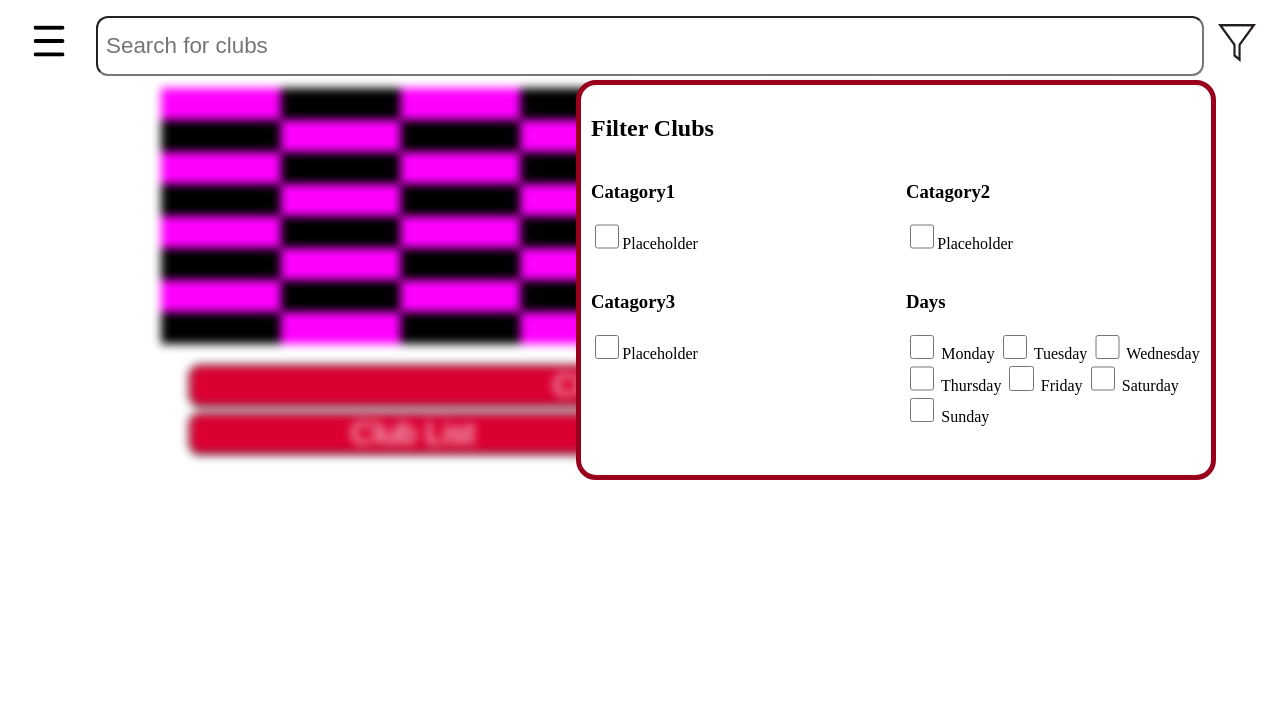
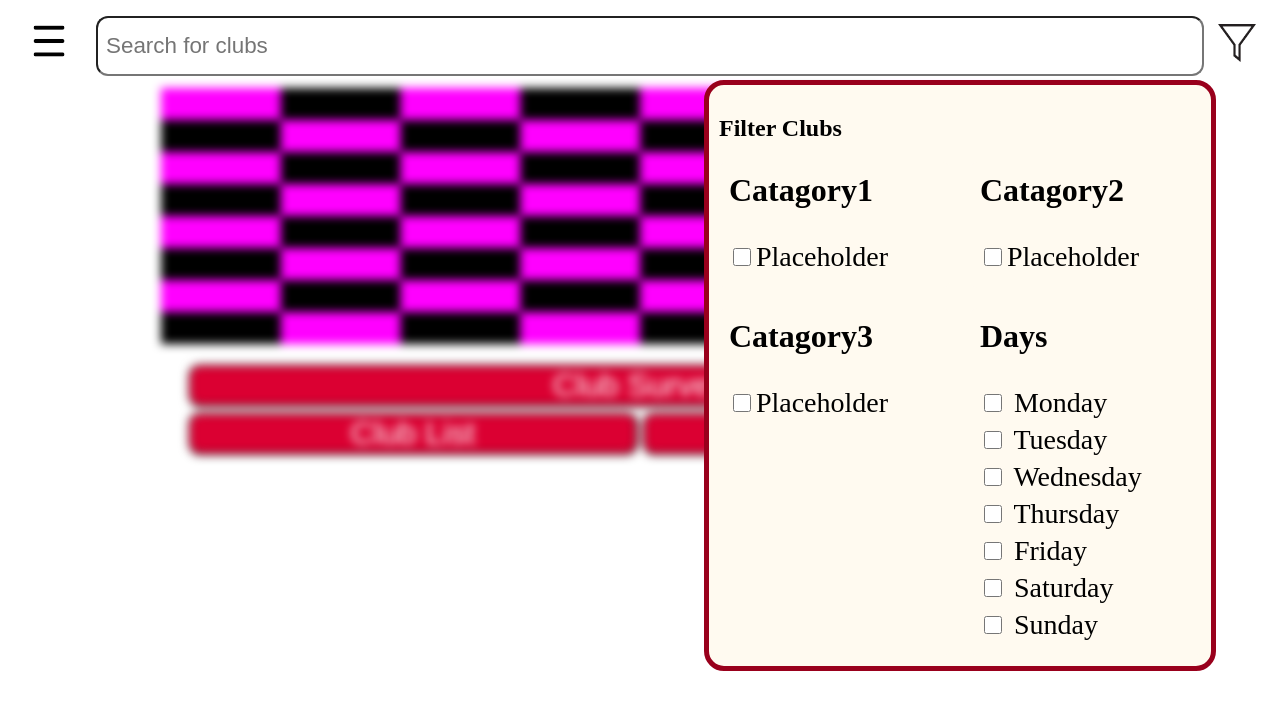
Before and after one commit to Thenameofallnames/Tiger-Finder, a plain HTML site: page Tiger Finder/Main.html in a window 1280 px wide. Both pictures are taken after a click on the picture 1236 px from the left and 43 px from the top of the page. Drawn offline with Linux system fonts and the light colour scheme.

Commit message:
Fixed Filter overlay

```diff
--- a/Tiger Finder/Main.css
+++ b/Tiger Finder/Main.css
@@ -43,7 +43,7 @@ body {
     border-style: solid;
     padding: 10px;
     box-sizing: border-box;
-    z-index: 1000000;
+    z-index: 10;
 }
 
 .filter-grid {
@@ -52,23 +52,28 @@ body {
     gap: 20px;
 }
 
-#filterOverlay {
-    display: none;
-    width: 50%;
-    height: 50%;
-    background-color: white;
-    position: absolute;
-    left: 45%;
-    top: 10%;
-    border-radius: 20px;
+.filter-catagory {
+    background: floralwhite;
+    padding: 10px;
+    border-radius: 8px;
+    display: flex;
+    flex-direction: column;
+}
 
+.filter-catagory h3 {
+    margin-top: 0;
+    font-size: 2em;
 }
+
 .filterBox {
     aspect-ratio: 1/1;
-    width: 1.9vw;
+    width: 1.4vw;
+    margin-right: 5px;
 }
-.checkboxLabel {
-    font-size: 2.5em;
+
+.filter-catagory label{
+    font-size: 1.75em;
+    padding-bottom: 5px;
 }
 
 
```
